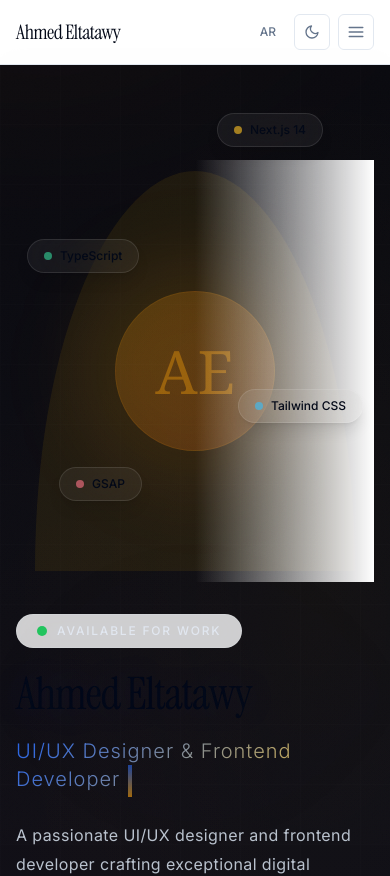
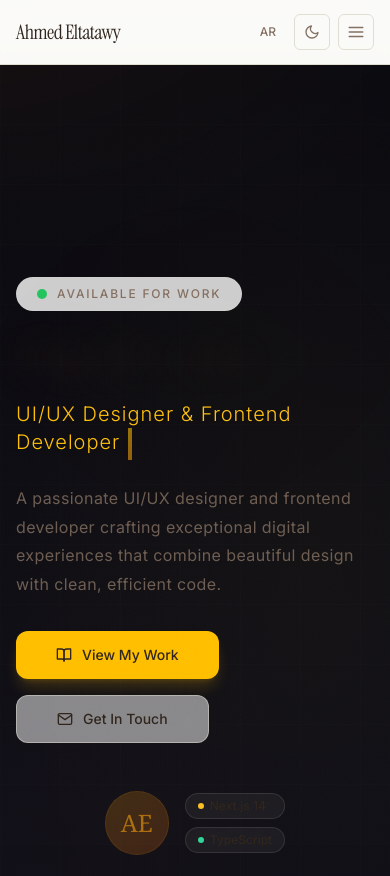
Before and after one commit to ahmedeltataw/Portfolio, a Next.js app: page / in a window 390 px wide. Shown: the top 876 px of the page. Built offline with nearby package versions, Linux system fonts and the light colour scheme.

Commit message:
✅ task-501: Hero & Sections Polish — Light mode + responsive + section heights

```diff
--- a/src/app/globals.css
+++ b/src/app/globals.css
@@ -4,20 +4,20 @@
 
 @layer base {
   :root {
-    --background: 0 0% 100%;
-    --foreground: 222.2 84% 4.9%;
+    --background: 40 30% 98%;
+    --foreground: 25 25% 15%;
     --card: 0 0% 100%;
-    --card-foreground: 222.2 84% 4.9%;
-    --primary: 221.2 83.2% 53.3%;
-    --primary-foreground: 210 40% 98%;
-    --secondary: 210 40% 96.1%;
-    --secondary-foreground: 222.2 47.4% 11.2%;
-    --accent: 210 40% 96.1%;
-    --accent-foreground: 222.2 47.4% 11.2%;
-    --muted: 210 40% 96.1%;
-    --muted-foreground: 215.4 16.3% 46.9%;
-    --border: 214.3 31.8% 91.4%;
-    --ring: 221.2 83.2% 53.3%;
+    --card-foreground: 25 25% 15%;
+    --primary: 45 100% 50%;
+    --primary-foreground: 25 25% 15%;
+    --secondary: 30 80% 95%;
+    --secondary-foreground: 25 25% 15%;
+    --accent: 45 60% 90%;
+    --accent-foreground: 25 25% 15%;
+    --muted: 45 30% 90%;
+    --muted-foreground: 25 15% 45%;
+    --border: 45 20% 85%;
+    --ring: 45 100% 50%;
     --radius: 0.75rem;
   }
 
--- a/src/components/sections/cta-section.tsx
+++ b/src/components/sections/cta-section.tsx
@@ -29,7 +29,7 @@ export function CTASection() {
   return (
     <section
       ref={sectionRef}
-      className="relative min-h-screen flex items-center justify-center px-4 py-24 opacity-0 translate-y-8"
+      className="relative flex items-center justify-center px-4 py-24 lg:py-32 opacity-0 translate-y-8"
     >
       <div className="max-w-2xl w-full text-center">
         <h2 className="font-display text-3xl sm:text-4xl md:text-5xl tracking-tight mb-6 text-gradient">
--- a/src/components/sections/featured-projects.tsx
+++ b/src/components/sections/featured-projects.tsx
@@ -65,7 +65,7 @@ export function FeaturedProjects() {
   return (
     <section
       ref={sectionRef}
-      className="relative min-h-screen flex items-center justify-center px-4 py-24 overflow-hidden"
+      className="relative flex items-center justify-center px-4 py-24 lg:py-32 overflow-hidden"
     >
       <div className="absolute inset-0 pointer-events-none">
         <div className="absolute inset-0 bg-gradient-to-b from-background via-accent/5 to-background" />
--- a/src/components/sections/hero.tsx
+++ b/src/components/sections/hero.tsx
@@ -126,8 +126,8 @@ export function Hero() {
 
       <div className="relative z-10 grid grid-cols-1 lg:grid-cols-2 gap-8 lg:gap-4 items-center min-h-screen max-w-7xl mx-auto">
         {/* Left content */}
-        <div className="flex flex-col justify-center lg:pr-8 order-2 lg:order-1">
-          <p className="hero-subtitle mb-6 inline-flex items-center gap-2.5 rounded-full glass-strong px-5 py-2 text-xs font-medium tracking-[0.15em] uppercase w-fit text-slate-200">
+        <div className="flex flex-col justify-center lg:pr-8 order-1 pb-8 lg:pb-0">
+          <p className="hero-subtitle mb-6 inline-flex items-center gap-2.5 rounded-full glass-strong px-5 py-2 text-xs font-medium tracking-[0.15em] uppercase w-fit text-muted-foreground border border-border/20">
             <span className="relative flex h-2.5 w-2.5">
               <span className="animate-ping absolute inline-flex h-full w-full rounded-full bg-green-400 opacity-75" />
               <span className="relative inline-flex rounded-full h-2.5 w-2.5 bg-green-500" />
@@ -144,7 +144,7 @@ export function Hero() {
                 textShadow: "0 0 40px hsl(var(--primary) / 0.2)",
               }}
             >
-              <TextReveal className="font-display tracking-tight" as="span">
+              <TextReveal className="font-display tracking-tight bg-gradient-to-r from-foreground via-primary to-foreground bg-clip-text text-transparent" as="span">
                 {siteConfig.name}
               </TextReveal>
             </span>
@@ -155,7 +155,7 @@ export function Hero() {
             <span className="inline-block w-1 h-8 sm:h-10 md:h-12 bg-gradient-to-b from-primary to-amber-500 animate-pulse-glow ml-2 align-middle" />
           </span>
 
-          <p className="hero-description mt-6 text-base sm:text-lg text-slate-300/90 max-w-lg leading-[1.8] tracking-wide">
+          <p className="hero-description mt-6 text-base sm:text-lg text-muted-foreground/80 max-w-lg leading-[1.8] tracking-wide">
             {siteConfig.description}
           </p>
 
@@ -174,10 +174,27 @@ export function Hero() {
               </span>
             </MagneticButton>
           </div>
+
+          {/* Mobile profile indicator */}
+          <div className="lg:hidden mt-12 flex items-center justify-center gap-4">
+            <div className="w-16 h-16 rounded-full bg-gradient-to-br from-amber-500/20 to-orange-500/20 flex items-center justify-center border border-amber-500/10">
+              <span className="text-2xl font-serif text-amber-500/60">AE</span>
+            </div>
+            <div className="flex flex-col gap-2">
+              <span className="inline-flex items-center gap-1.5 rounded-full bg-white/5 backdrop-blur-xl px-3 py-1 text-xs font-medium border border-white/10">
+                <span className="h-1.5 w-1.5 rounded-full bg-amber-400" />
+                Next.js 14
+              </span>
+              <span className="inline-flex items-center gap-1.5 rounded-full bg-white/5 backdrop-blur-xl px-3 py-1 text-xs font-medium border border-white/10">
+                <span className="h-1.5 w-1.5 rounded-full bg-emerald-400" />
+                TypeScript
+              </span>
+            </div>
+          </div>
         </div>
 
-        {/* Right profile visual */}
-        <div className="relative flex items-center justify-center min-h-[50vh] lg:min-h-screen order-1 lg:order-2">
+        {/* Right profile visual — hidden on mobile */}
+        <div className="hidden lg:flex relative items-center justify-center min-h-screen order-2">
           <div className="relative w-[320px] h-[420px] sm:w-[380px] sm:h-[480px] lg:w-[420px] lg:h-[520px]">
             {/* Arch background */}
             <svg className="absolute inset-0 w-full h-full" viewBox="0 0 400 500" fill="none">
@@ -229,9 +246,9 @@ export function Hero() {
         </div>
       </div>
 
-      <div className="hero-scroll absolute bottom-8 left-1/2 -translate-x-1/2 flex flex-col items-center gap-2 text-slate-400/70 z-20">
+      <div className="hero-scroll hidden lg:flex absolute bottom-8 left-1/2 -translate-x-1/2 flex-col items-center gap-2 text-muted-foreground/70 z-20">
         <span className="text-[10px] tracking-[0.2em] uppercase font-light">Scroll</span>
-        <div className="w-5 h-8 rounded-full border border-slate-500/30 flex items-start justify-center p-1.5">
+        <div className="w-5 h-8 rounded-full border border-border/30 flex items-start justify-center p-1.5">
           <div className="w-1 h-2 rounded-full bg-primary animate-scroll-bounce" />
         </div>
       </div>
--- a/src/components/sections/skills-snapshot.tsx
+++ b/src/components/sections/skills-snapshot.tsx
@@ -83,7 +83,7 @@ export function SkillsSnapshot() {
   return (
     <section
       ref={sectionRef}
-      className="relative min-h-screen flex items-center justify-center px-4 py-24 overflow-hidden"
+      className="relative flex items-center justify-center px-4 py-24 lg:py-32 overflow-hidden"
     >
       <div className="absolute inset-0 pointer-events-none">
         <div className="absolute inset-0 bg-gradient-to-b from-background via-primary/[0.02] to-background" />
--- a/src/components/sections/stats-section.tsx
+++ b/src/components/sections/stats-section.tsx
@@ -97,7 +97,7 @@ export function StatsSection() {
   return (
     <section
       ref={sectionRef}
-      className="relative min-h-[70vh] flex items-center justify-center px-4 py-32 overflow-hidden"
+      className="relative flex items-center justify-center px-4 py-24 lg:py-32 overflow-hidden"
     >
       <div ref={bgRef} className="absolute inset-0 pointer-events-none">
         <div className="absolute top-1/3 left-1/4 w-96 h-96 rounded-full bg-gradient-to-br from-primary/3 to-purple-500/3 blur-3xl" />
--- a/src/components/sections/testimonials.tsx
+++ b/src/components/sections/testimonials.tsx
@@ -28,7 +28,7 @@ export function Testimonials() {
   return (
     <section
       ref={sectionRef}
-      className="relative min-h-[70vh] flex items-center justify-center px-4 py-24 opacity-0 translate-y-8"
+      className="relative flex items-center justify-center px-4 py-24 lg:py-32 opacity-0 translate-y-8"
     >
       <div className="max-w-3xl w-full text-center">
         <svg
```
Also changed, not shown: tasks/task-501-hero-sections-polish.md (+1 -1 lines).
